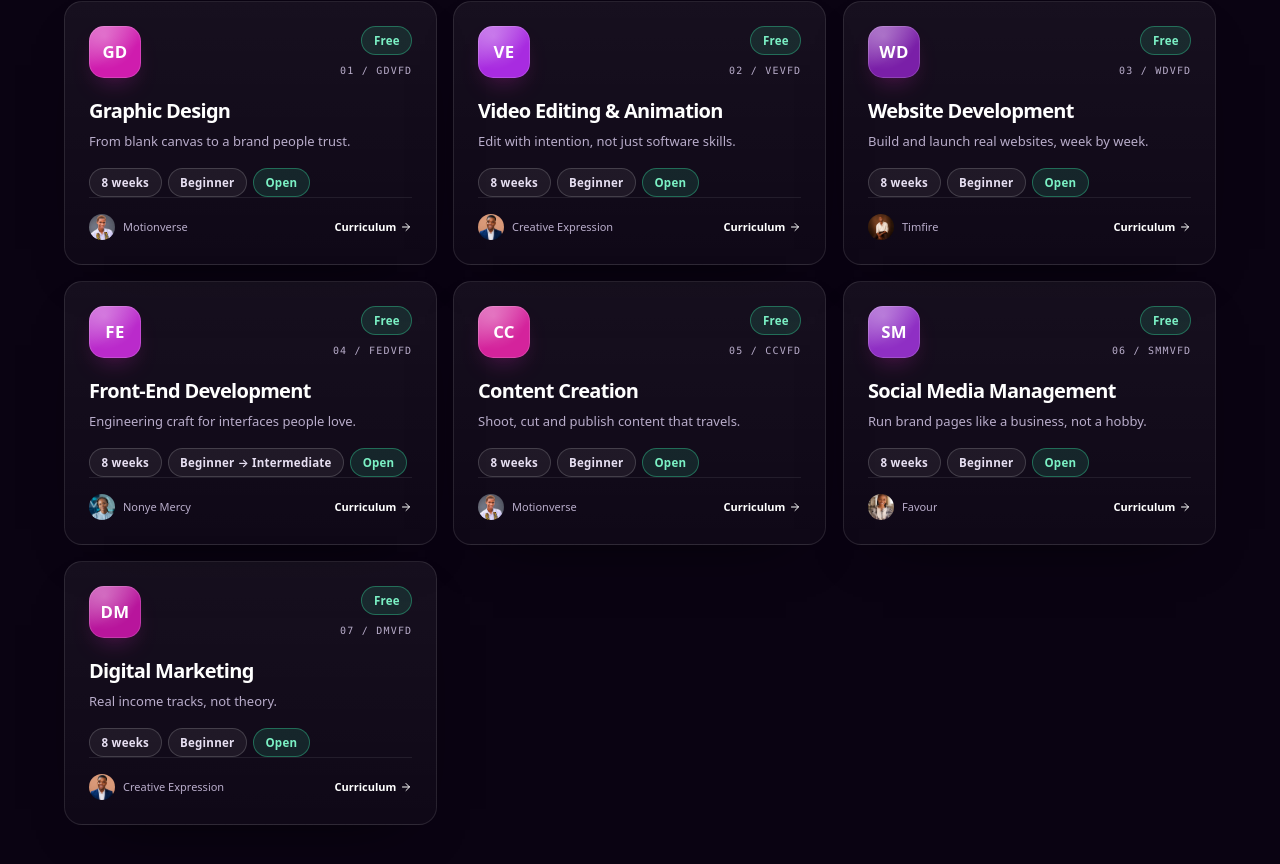
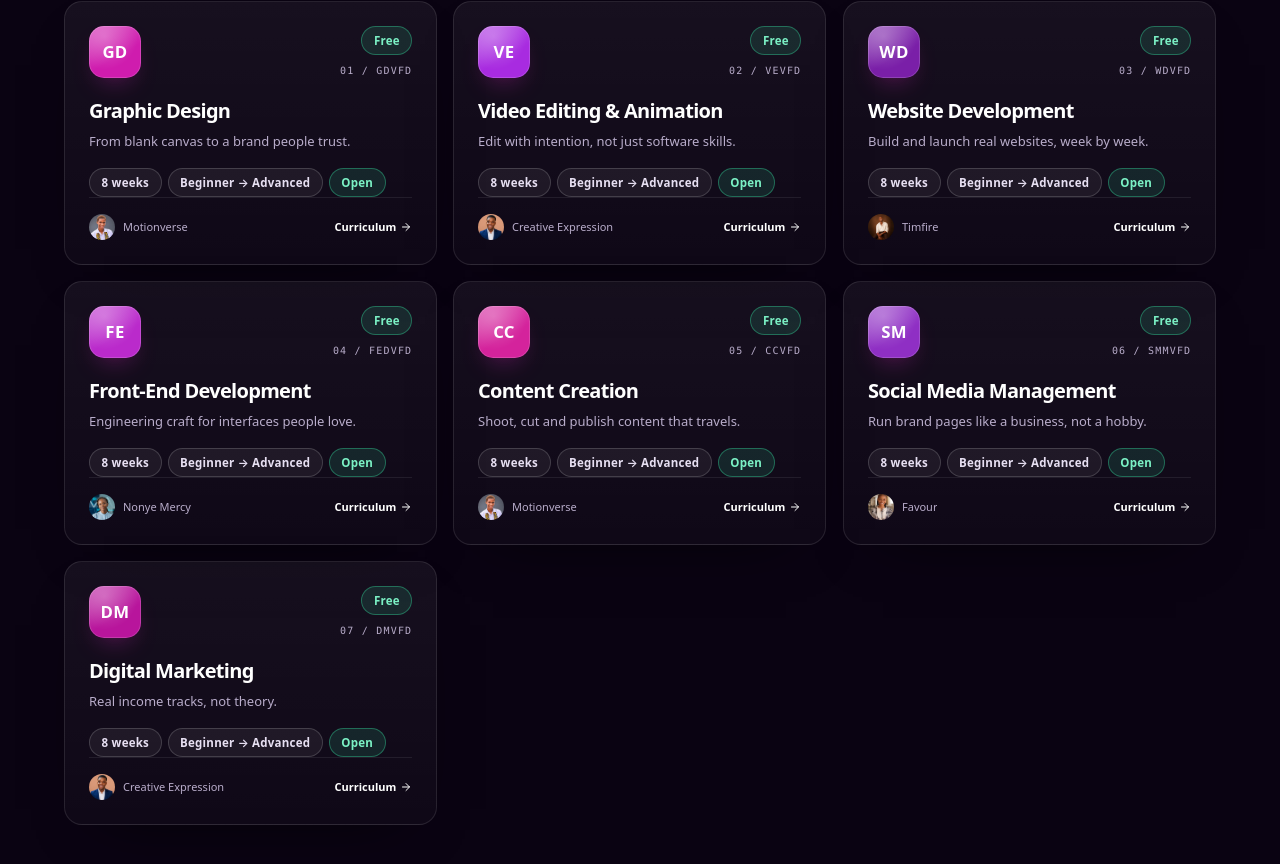
Before and after one commit to kr8digitals/KR8-Academy, a React (Vite) app: page / in a window 1280 px wide. Shown: the part 2581-3445 px from the top of the page. Built offline with nearby package versions, Linux system fonts and the light colour scheme.

Commit message:
Academy: four-week beginner then four-week advanced across every track, three classes a week copy, deploy v9
Co-authored-by: arena-agent <297053741+arena-agent@users.noreply.github.com>

```diff
--- a/src/data/academy.ts
+++ b/src/data/academy.ts
@@ -23,7 +23,7 @@ export type Track = {
   tagline: string;
   snippet: string;
   icon: "palette" | "video" | "code" | "layout" | "camera" | "megaphone" | "trending";
-  level: "Beginner" | "Beginner → Intermediate" | "Intermediate";
+  level: "Beginner → Advanced";
   duration: string;
   commitment: string;
   seats: number;
@@ -131,7 +131,7 @@ export const TRACKS: Track[] = [
     snippet:
       "An 8-week programme taking complete beginners from zero design knowledge to a professional portfolio — covering design fundamentals, flyer design, branding & identity, advanced photo manipulation, and responsible AI-assisted design.",
     icon: "palette",
-    level: "Beginner",
+    level: "Beginner → Advanced",
     duration: "8 weeks",
     commitment: "6–8 hrs / week",
     seats: 40,
@@ -159,7 +159,7 @@ export const TRACKS: Track[] = [
     snippet:
       "An 8-week programme covering both professional video editing (short-form, viral, raw footage to polish) and animation (3D, motion graphics, whiteboard, faceless content, AI-assisted ad videos).",
     icon: "video",
-    level: "Beginner",
+    level: "Beginner → Advanced",
     duration: "8 weeks",
     commitment: "6–8 hrs / week",
     seats: 40,
@@ -187,7 +187,7 @@ export const TRACKS: Track[] = [
     snippet:
       "An 8-week programme building real websites — from AI website builders and WordPress/Elementor to e-commerce stores, LMS platforms, and landing pages — ending with a live personal portfolio site.",
     icon: "code",
-    level: "Beginner",
+    level: "Beginner → Advanced",
     duration: "8 weeks",
     commitment: "6–8 hrs / week",
     seats: 40,
@@ -215,7 +215,7 @@ export const TRACKS: Track[] = [
     snippet:
       "An 8-week engineering track taking you from semantic foundations to production-ready interfaces — mastering responsive CSS & Tailwind, modern JavaScript ES6+, React component architecture, API data fetching, state management, and real client web application deployment.",
     icon: "layout",
-    level: "Beginner → Intermediate",
+    level: "Beginner → Advanced",
     duration: "8 weeks",
     commitment: "8–10 hrs / week",
     seats: 30,
@@ -243,7 +243,7 @@ export const TRACKS: Track[] = [
     snippet:
       "An 8-week creator programme taking you from zero to a high-retention creator — covering smartphone cinematography, mobile lighting & audio, CapCut editing, Canva visual design, AI B-roll & ideation, short-form vs long-form architecture, personal branding, and creator media kits.",
     icon: "camera",
-    level: "Beginner",
+    level: "Beginner → Advanced",
     duration: "8 weeks",
     commitment: "5–7 hrs / week",
     seats: 40,
@@ -271,7 +271,7 @@ export const TRACKS: Track[] = [
     snippet:
       "An 8-week business programme training you to manage and scale brand pages professionally — covering social SEO & algorithm mechanics, 30-day editorial calendars, persuasive social copywriting, community management & lead nurture, analytics & ROI reporting, pricing, contracts, and client pitching.",
     icon: "megaphone",
-    level: "Beginner",
+    level: "Beginner → Advanced",
     duration: "8 weeks",
     commitment: "5–7 hrs / week",
     seats: 35,
@@ -299,7 +299,7 @@ export const TRACKS: Track[] = [
     snippet:
       "An 8-week programme built around real, low-to-no-capital income tracks: China Importation, Affiliate Marketing, and Amazon Bounty Programmes — students graduate having completed real deliverables, not just theory.",
     icon: "trending",
-    level: "Beginner",
+    level: "Beginner → Advanced",
     duration: "8 weeks",
     commitment: "5–7 hrs / week",
     seats: 35,
--- a/src/pages/Tracks.tsx
+++ b/src/pages/Tracks.tsx
@@ -157,7 +157,7 @@ export default function Tracks() {
         <div className="grid gap-4 rounded-2xl border border-white/10 bg-raised p-6 sm:grid-cols-3 sm:p-8">
           {[
             { title: "Every track is free", body: "No tuition, no exam fee, no certificate fee. Funded by the KR8 agency." },
-            { title: "Every track is live", body: "Two sessions a week with the practitioner who actually does the work." },
+            { title: "Every track is live", body: "Three classes a week — Monday, Wednesday and Friday, 8–9pm — with the practitioner who actually does the work." },
             { title: "Every track ends in proof", body: "A portfolio, a verifiable KR8 ID and a certificate with a QR code." },
           ].map((item) => (
             <div key={item.title} className="flex gap-2.5">
```
Also changed, not shown: 1 other file (tests, documents, lock files or other folders).
